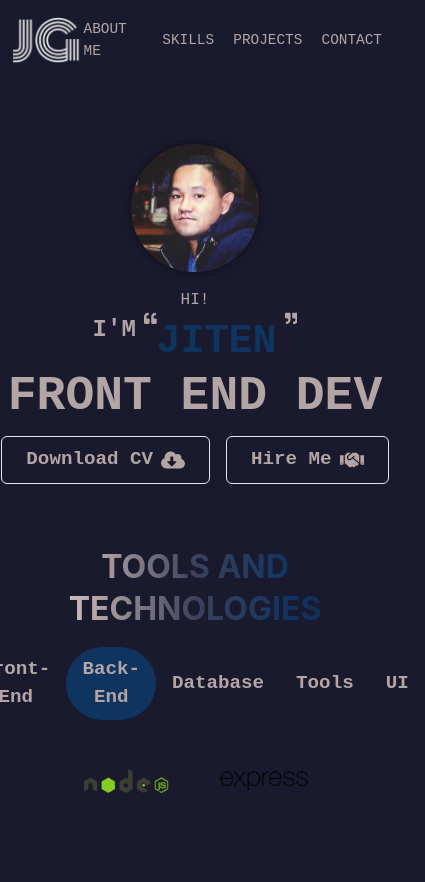
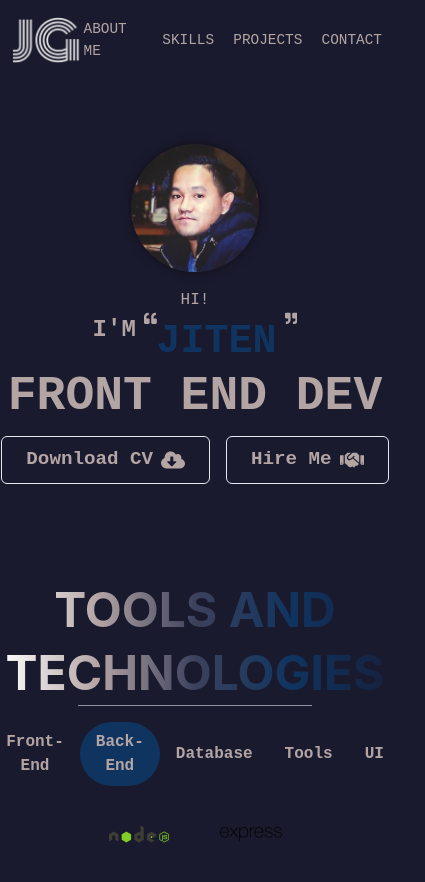
Before and after one commit to zeetaengrg/portfolio, a Next.js app: page / in a window 390 px wide. Both pictures are taken after a click on the tab "Back-End". Shown: the whole page, 425 px wide, since content can reach past the window. Before the commit the page ends 844 px from the top, so only its background shows below. Built offline with nearby package versions, Linux system fonts and the light colour scheme.

Commit message:
style: flex-wrap and height/width adjusted
- flex-wrap set to wrap for responsiveness
- height and width of images set according to responsiveness required

```diff
--- a/components/Skills.jsx
+++ b/components/Skills.jsx
@@ -1,73 +1,223 @@
-import { Heading, TabList, Tabs, Tab, TabPanels, TabPanel, Image, Flex } from "@chakra-ui/react";
+import { Heading, TabList, Tabs, Tab, TabPanels, TabPanel, Image, Flex, Divider, Center } from "@chakra-ui/react";
 
 const Skills = () => {
     return (
         <>
             <Heading
+                mt={{ base: "2rem", md: "0" }}
                 id="skills"
                 textAlign="center"
                 textTransform="uppercase"
                 bgGradient="linear(to-r, #fff, #B4A5A5, #3C415C, #0F3460, #16213E)"
                 bgClip="text"
-                fontSize={{ base: "2rem", md: "3rem" }}
+                fontSize={{ base: "3rem", md: "4rem" }}
             >
                 Tools and Technologies
             </Heading>
-            <Tabs mt="1rem" variant="solid-rounded" align="center" isLazy>
+            <Center>
+                <Divider width="60%" />
+            </Center>
+            <Tabs
+                // size={{ base: "sm", md: "md", lg: "lg" }}
+                mt="1rem"
+                variant="solid-rounded"
+                align="center"
+                isLazy
+            >
                 <TabList>
-                    <Tab fontSize="1.2rem" color="#b4a5a5" _focus={{ outline: "none" }} _active={{ bg: "none" }} _selected={{ bg: "#0F3460" }}>
+                    <Tab
+                        fontSize={{ base: "1rem", md: "1.2rem" }}
+                        color="#b4a5a5"
+                        _focus={{ outline: "none" }}
+                        _active={{ bg: "none" }}
+                        _selected={{ bg: "#0F3460" }}
+                    >
                         Front-End
                     </Tab>
-                    <Tab fontSize="1.2rem" color="#b4a5a5" _focus={{ outline: "none" }} _active={{ bg: "none" }} _selected={{ bg: "#0F3460" }}>
+                    <Tab
+                        fontSize={{ base: "1rem", md: "1.2rem" }}
+                        color="#b4a5a5"
+                        _focus={{ outline: "none" }}
+                        _active={{ bg: "none" }}
+                        _selected={{ bg: "#0F3460" }}
+                    >
                         Back-End
                     </Tab>
-                    <Tab fontSize="1.2rem" color="#b4a5a5" _focus={{ outline: "none" }} _active={{ bg: "none" }} _selected={{ bg: "#0F3460" }}>
+                    <Tab
+                        fontSize={{ base: "1rem", md: "1.2rem" }}
+                        color="#b4a5a5"
+                        _focus={{ outline: "none" }}
+                        _active={{ bg: "none" }}
+                        _selected={{ bg: "#0F3460" }}
+                    >
                         Database
                     </Tab>
-                    <Tab fontSize="1.2rem" color="#b4a5a5" _focus={{ outline: "none" }} _active={{ bg: "none" }} _selected={{ bg: "#0F3460" }}>
+                    <Tab
+                        fontSize={{ base: "1rem", md: "1.2rem" }}
+                        color="#b4a5a5"
+                        _focus={{ outline: "none" }}
+                        _active={{ bg: "none" }}
+                        _selected={{ bg: "#0F3460" }}
+                    >
                         Tools
                     </Tab>
-                    <Tab fontSize="1.2rem" color="#b4a5a5" _focus={{ outline: "none" }} _active={{ bg: "none" }} _selected={{ bg: "#0F3460" }}>
+                    <Tab
+                        fontSize={{ base: "1rem", md: "1.2rem" }}
+                        color="#b4a5a5"
+                        _focus={{ outline: "none" }}
+                        _active={{ bg: "none" }}
+                        _selected={{ bg: "#0F3460" }}
+                    >
                         UI
                     </Tab>
                 </TabList>
                 <TabPanels>
                     <TabPanel>
-                        <Flex justifyContent="center" gap="3rem">
-                            <Image src="/images/html.png" alt="HTML5" height="90px" width="90px" />
-                            <Image src="/images/css.png" alt="CSS3" height="90px" width="90px" />
-                            <Image src="/images/javascript.png" alt="JavaScript" height="90px" width="90px" />
-                            <Image src="/images/reactjs.png" alt="ReactJS" height="90px" width="90px" />
-                            <Image src="/images/nextjs.png" alt="NextJS" height="90px" width="90px" />
+                        <Flex
+                            justifyContent="center"
+                            gap="3rem"
+                            flexWrap={{ base: "wrap", md: "nowrap" }}
+                        >
+                            <Image
+                                src="/images/html.png"
+                                alt="HTML5"
+                                height={{ base: "4rem", md: "5.625rem" }}
+                                width={{ base: "4rem", md: "5.625rem" }}
+                            />
+                            <Image
+                                src="/images/css.png"
+                                alt="CSS3"
+                                height={{ base: "4rem", md: "5.625rem" }}
+                                width={{ base: "4rem", md: "5.625rem" }}
+                            />
+                            <Image
+                                src="/images/javascript.png"
+                                alt="JavaScript"
+                                height={{ base: "4rem", md: "5.625rem" }}
+                                width={{ base: "4rem", md: "5.625rem" }}
+                            />
+                            <Image
+                                src="/images/reactjs.png"
+                                alt="ReactJS"
+                                height={{ base: "4rem", md: "5.625rem" }}
+                                width={{ base: "4rem", md: "5.625rem" }}
+                            />
+                            <Image
+                                src="/images/nextjs.png"
+                                alt="NextJS"
+                                height={{ base: "4rem", md: "5.625rem" }}
+                                width={{ base: "4rem", md: "5.625rem" }}
+                            />
                         </Flex>
                     </TabPanel>
                     <TabPanel>
-                        <Flex justifyContent="center" gap="3rem">
-                            <Image src="/images/nodejs.png" alt="NodeJS" height="90px" width="90px" />
-                            <Image src="/images/expressjs.png" alt="ExpressJS" height="90px" width="90px" />
+                        <Flex
+                            justifyContent="center"
+                            gap="3rem"
+                            flexWrap={{ base: "wrap", md: "nowrap" }}
+                        >
+                            <Image
+                                src="/images/nodejs.png"
+                                alt="NodeJS"
+                                height={{ base: "4rem", md: "5.625rem" }}
+                                width={{ base: "4rem", md: "5.625rem" }}
+                            />
+                            <Image
+                                src="/images/expressjs.png"
+                                alt="ExpressJS"
+                                height={{ base: "4rem", md: "5.625rem" }}
+                                width={{ base: "4rem", md: "5.625rem" }}
+                            />
                         </Flex>
                     </TabPanel>
                     <TabPanel>
-                        <Flex justifyContent="center" gap="3rem">
-                            <Image src="/images/mongodb.png" alt="MongoDB" height="90px" width="90px" />
+                        <Flex
+                            justifyContent="center"
+                            gap="3rem"
+                            flexWrap={{ base: "wrap", md: "nowrap" }}
+                        >
+                            <Image
+                                src="/images/mongodb.png"
+                                alt="MongoDB"
+                                height={{ base: "4rem", md: "5.625rem" }}
+                                width={{ base: "4rem", md: "5.625rem" }}
+                            />
                         </Flex>
                     </TabPanel>
                     <TabPanel>
-                        <Flex justifyContent="center" gap="3rem">
-                            <Image src="/images/sass.png" alt="Sass" height="90px" width="90px" />
-                            <Image src="/images/styled-components.png" alt="Styled Components" height="90px" width="90px" />
-                            <Image src="/images/materialui.png" alt="Material UI" height="90px" width="90px" />
-                            {/* <Image src="/images/chakraui.png" alt="Chakra UI" height="90px" width="90px" /> */}
-                            <Image src="/images/bootstrap.png" alt="Bootstrap" height="90px" width="90px" />
-                            <Image src="/images/tailwind.png" alt="Tailwind" height="90px" width="90px" />
-                            <Image src="/images/git.png" alt="Git" height="90px" width="90px" />
-                            <Image src="/images/github.png" alt="GitHub" height="90px" width="90px" />
-                            <Image src="/images/gitlab.png" alt="GitLab" height="90px" width="90px" />
+                        <Flex
+                            justifyContent="center"
+                            gap="3rem"
+                            flexWrap={{ base: "wrap", md: "nowrap" }}
+                        >
+                            <Image
+                                src="/images/sass.png"
+                                alt="Sass"
+                                height={{ base: "4rem", md: "5.625rem" }}
+                                width={{ base: "4rem", md: "5.625rem" }}
+                            />
+                            <Image
+                                src="/images/styled-components.png"
+                                alt="Styled Components"
+                                height={{ base: "4rem", md: "5.625rem" }}
+                                width={{ base: "4rem", md: "5.625rem" }}
+                            />
+                            <Image
+                                src="/images/materialui.png"
+                                alt="Material UI"
+                                height={{ base: "4rem", md: "5.625rem" }}
+                                width={{ base: "4rem", md: "5.625rem" }}
+                            />
+                            {/* <Image
+                                src="/images/chakraui.png"
+                                alt="Chakra UI"
+                                height={{ base: "4rem", md: "5.625rem" }}
+                                width={{ base: "4rem", md: "5.625rem" }}
+                            /> */}
+                            <Image
+                                src="/images/bootstrap.png"
+                                alt="Bootstrap"
+                                height={{ base: "4rem", md: "5.625rem" }}
+                                width={{ base: "4rem", md: "5.625rem" }}
+                            />
+                            <Image
+                                src="/images/tailwind.png"
+                                alt="Tailwind"
+                                height={{ base: "4rem", md: "5.625rem" }}
+                                width={{ base: "4rem", md: "5.625rem" }}
+                            />
+                            <Image
+                                src="/images/git.png"
+                                alt="Git"
+                                height={{ base: "4rem", md: "5.625rem" }}
+                                width={{ base: "4rem", md: "5.625rem" }}
+                            />
+                            <Image
+                                src="/images/github.png"
+                                alt="GitHub"
+                                height={{ base: "4rem", md: "5.625rem" }}
+                                width={{ base: "4rem", md: "5.625rem" }}
+                            />
+                            <Image
+                                src="/images/gitlab.png"
+                                alt="GitLab"
+                                height={{ base: "4rem", md: "5.625rem" }}
+                                width={{ base: "4rem", md: "5.625rem" }}
+                            />
                         </Flex>
                     </TabPanel>
                     <TabPanel>
-                        <Flex justifyContent="center" gap="3rem">
-                            <Image src="/images/figma.png" alt="Figma" height="90px" width="90px" />
+                        <Flex
+                            justifyContent="center"
+                            gap="3rem"
+                            flexWrap={{ base: "wrap", md: "nowrap" }}
+                        >
+                            <Image
+                                src="/images/figma.png"
+                                alt="Figma"
+                                height={{ base: "4rem", md: "5.625rem" }}
+                                width={{ base: "4rem", md: "5.625rem" }}
+                            />
                         </Flex>
                     </TabPanel>
                 </TabPanels>
```
